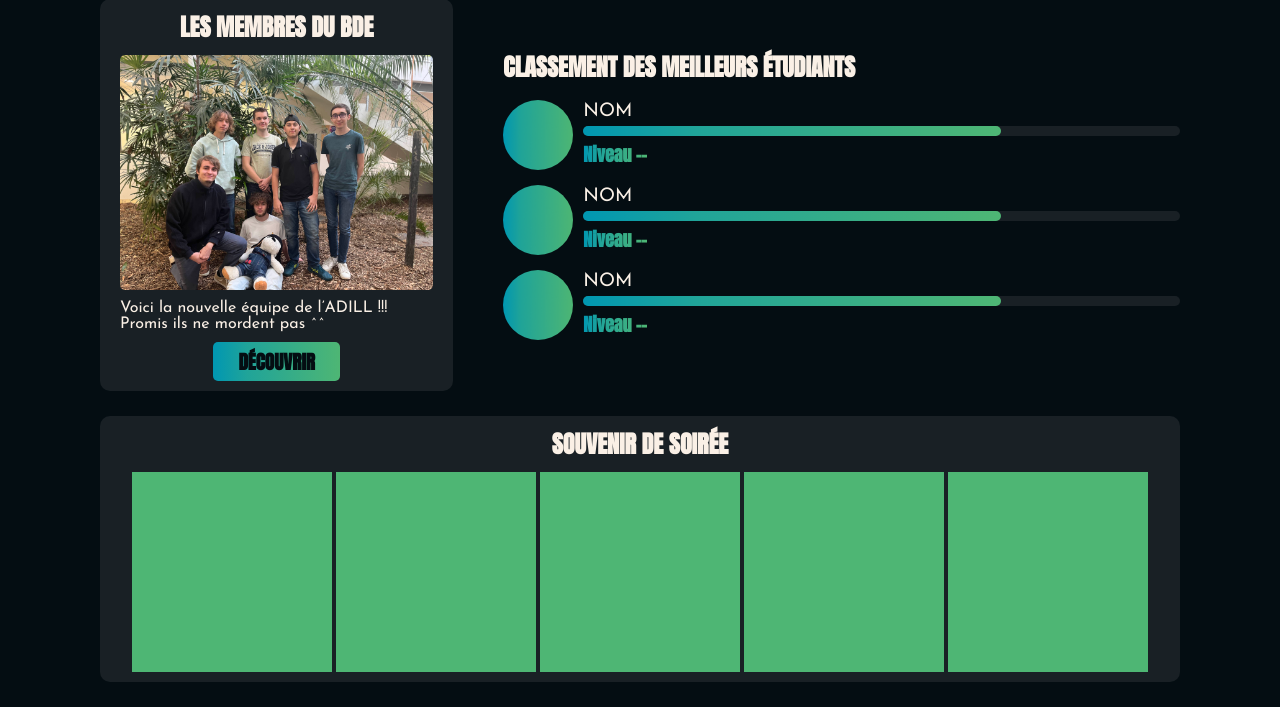
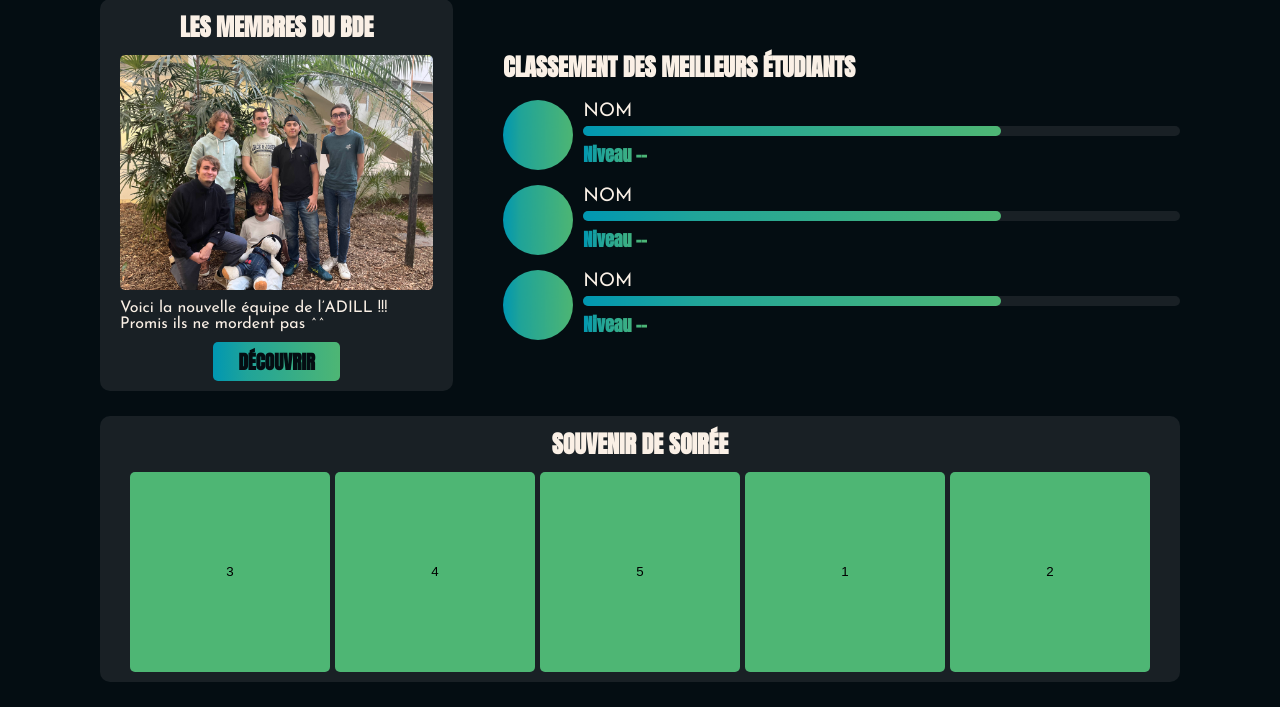
Before and after one commit to TheHyrox/sae-3.01, a PHP site: page / in a window 1280 px wide. Shown: the part 183-890 px from the top of the page. Run offline with PHP 8.4, Linux system fonts and the light colour scheme.

Commit message:
carousel debut

```diff
--- a/index.html
+++ b/index.html
@@ -103,12 +103,12 @@
             <h2>
                 Souvenir de soirée
             </h2>
-            <div class="carousel">
-                <button><img src="" alt=""></button>
-                <button><img src="" alt=""></button>
-                <button><img src="" alt=""></button>
-                <button><img src="" alt=""></button>
-                <button><img src="" alt=""></button>
+            <div id="carousel">
+                <button class="slide active">1<img src="" alt=""></button>
+                <button class="slide next">2<img src="" alt=""></button>
+                <button class="slide">3<img src="" alt=""></button>
+                <button class="slide">4<img src="" alt=""></button>
+                <button class="slide pre">5<img src="" alt=""></button>
             </div>
         </article>
     </main>
--- a/styles.css
+++ b/styles.css
@@ -268,10 +268,25 @@ input[type=submit]{
     background-clip: text;
     color: transparent;
 }
-
-.carousel button{
+#carousel{
+    display: flex;
+    flex-direction: row;
+    gap: 5px;
+}
+#carousel button{
     border: none;
     background-color: var(--green);
     width: 200px;
     height: 200px;
+    border-radius: 5px;
 }
+#carousel .pre{
+    order: 1;
+}
+
+#carousel .active{
+    order: 2;
+}
+#carousel .next{
+    order: 3;
+}
```
